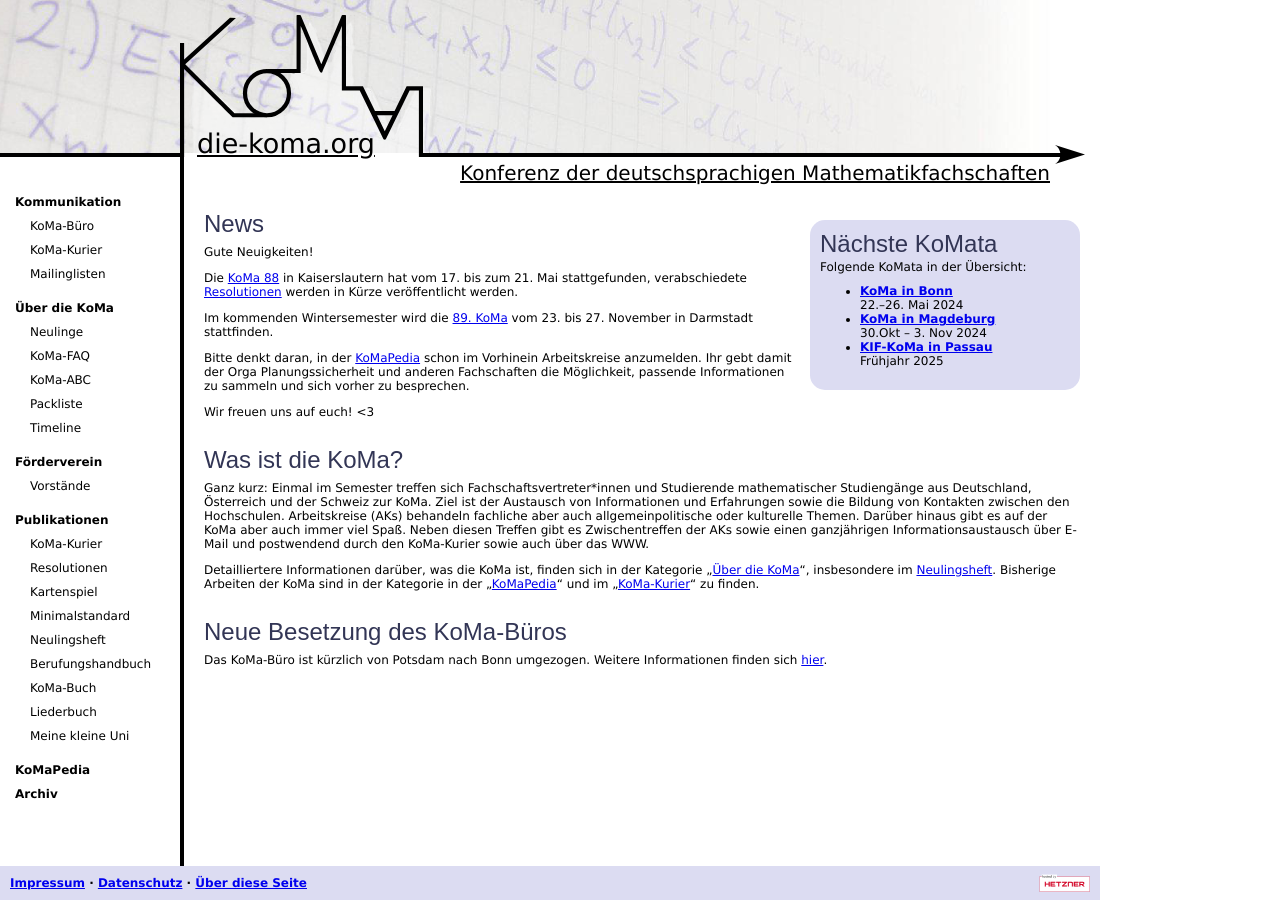
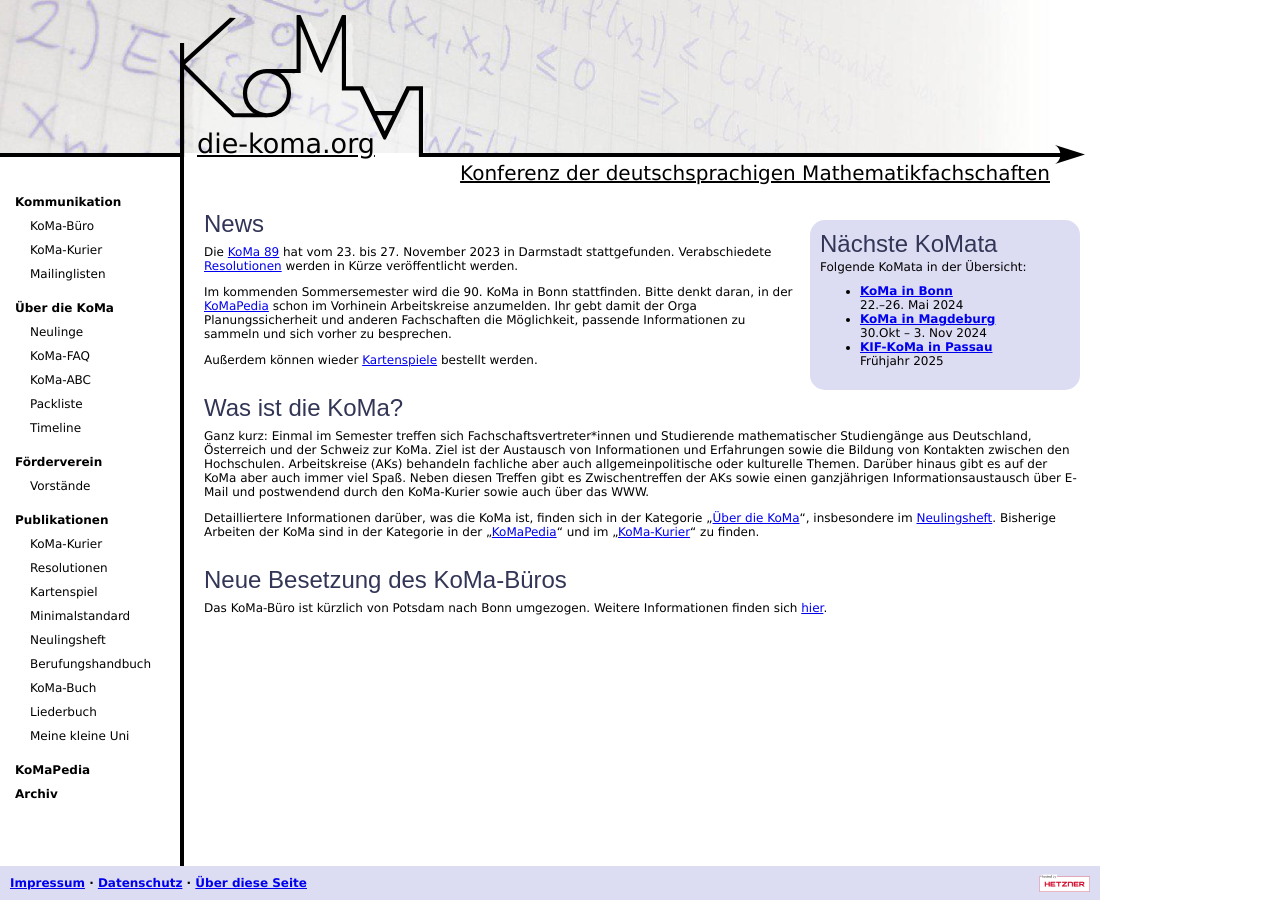
Before and after one commit to Die-KoMa/die-koma.org, a Jekyll site: the page built from index.md, in a window 1280 px wide. Built offline with Jekyll 4.4.1, drawn with Linux system fonts in a browser that asks for light colours.

Commit message:
Index der Hauptseite und Timeline passend

```diff
--- a/index.md
+++ b/index.md
@@ -6,16 +6,14 @@ order: 1
 
 # News
 
-Gute Neuigkeiten!
+Die [KoMa 89](https://komapedia.org/wiki/KoMa_89) hat vom 23. bis 27. November 2023 in Darmstadt stattgefunden. Verabschiedete [Resolutionen](./publikationen/resolutionen) werden in Kürze veröffentlicht werden.
 
-Die [KoMa 88](https://komapedia.org/wiki/KoMa_88) in Kaiserslautern hat vom 17. bis zum 21. Mai stattgefunden, verabschiedete [Resolutionen](./publikationen/resolutionen) werden in Kürze veröffentlicht werden.
-
-Im kommenden Wintersemester wird die [89. KoMa](https://www.koma89.tu-darmstadt.de/) vom 23. bis 27. November in Darmstadt stattfinden.
-
-Bitte denkt daran, in der [KoMaPedia](./KoMaPedia) schon im Vorhinein Arbeitskreise anzumelden.
+Im kommenden Sommersemester wird die 90. KoMa in Bonn stattfinden.
+Bitte denkt daran, in der [KoMaPedia](https://komapedia.org/wiki/KoMa_90) schon im Vorhinein Arbeitskreise anzumelden.
 Ihr gebt damit der Orga Planungssicherheit und anderen Fachschaften die Möglichkeit, passende Informationen zu sammeln und sich vorher zu besprechen.
 
-Wir freuen uns auf euch! <3
+Außerdem können wieder [Kartenspiele](./publikationen/kartenspiel/) bestellt werden.
+
 
 # Was ist die KoMa?
 
```
Also changed, not shown: ueber_die_koma/timeline.md (+1 -1 lines).
